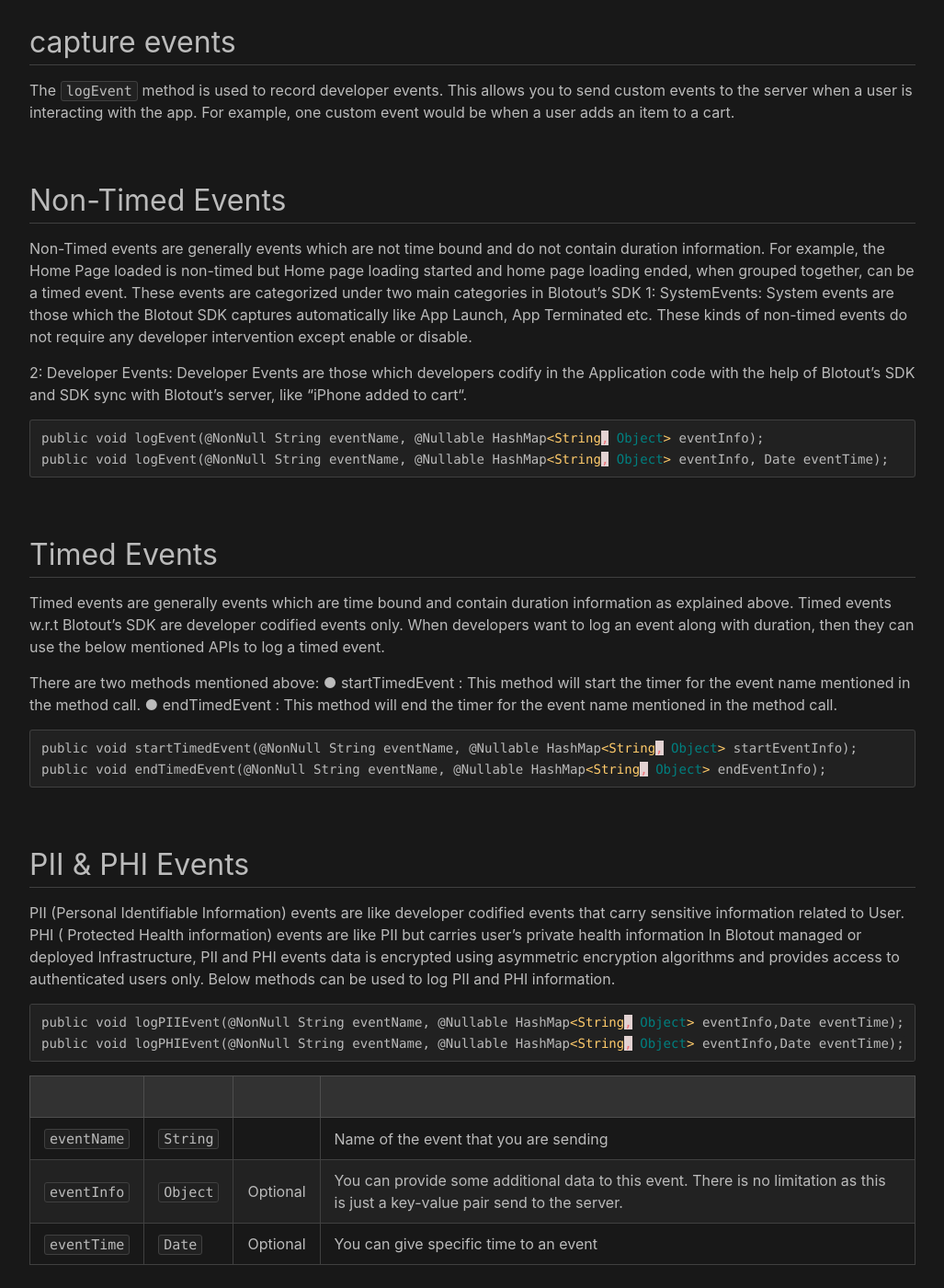
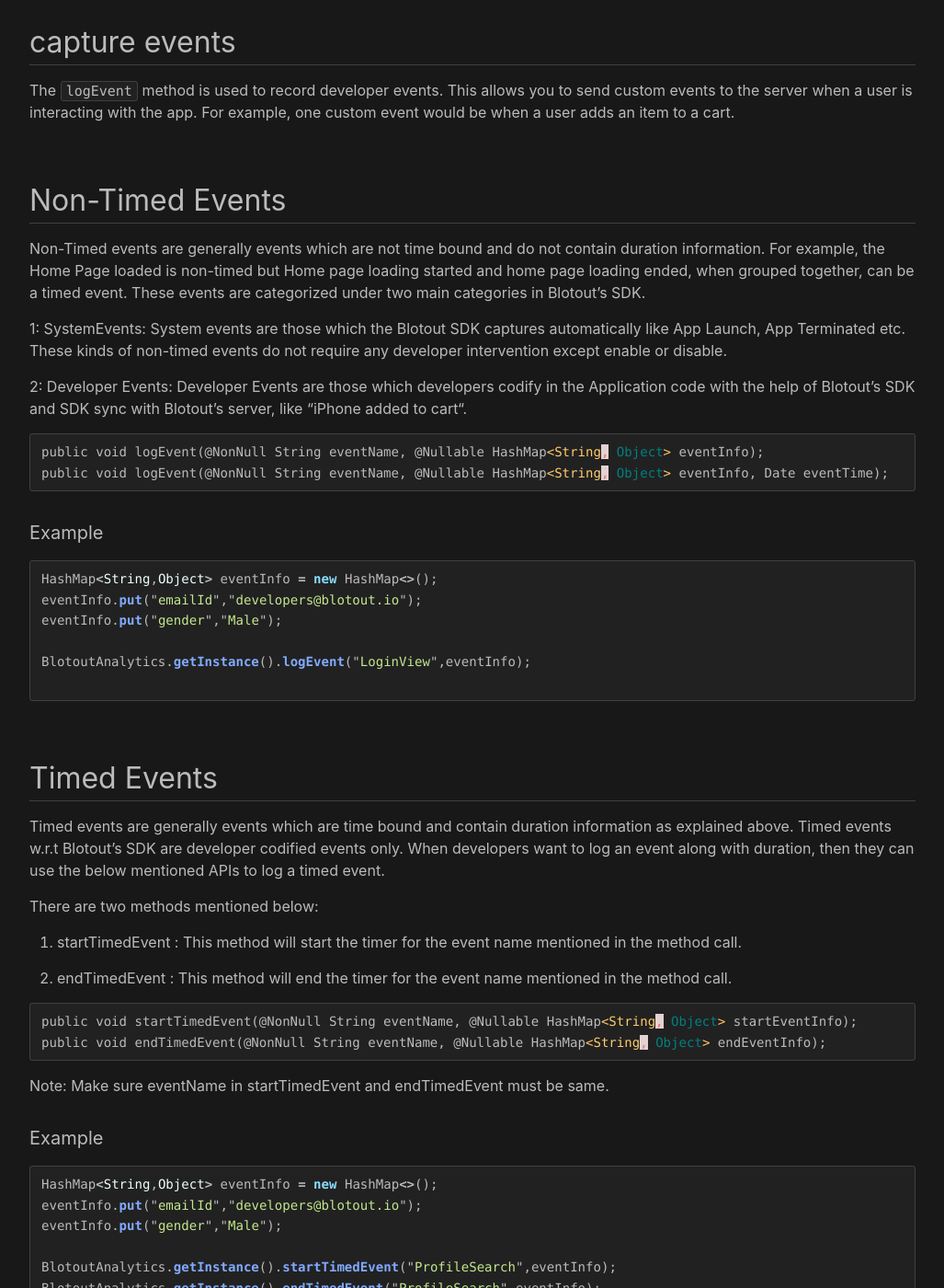
Before and after one commit to blotoutio/sdk-android, a Jekyll site: the page built from docs/api.md, in a window 1280 px wide and 1400 px high, scrolled down 899 px. Shown: the whole window at 92% size, without its empty margins (126-1153 px from the left). Built offline with Jekyll 4.4.1, drawn with Linux system fonts in a browser that asks for light colours; our own code applies the rules of GitHub Pages for plain Markdown files; some of the changed text lies outside the part shown.

Commit message:
update api page

````diff
--- a/docs/api.md
+++ b/docs/api.md
@@ -25,7 +25,8 @@ The `logEvent` method is used to record developer events. This allows you to sen
 
 ## Non-Timed Events
 Non-Timed events are generally events which are not time bound and do not contain duration information. For example, the Home Page loaded is non-timed but Home page loading started and home page loading ended, when grouped together, can be a timed event.
-These events are categorized under two main categories in Blotout’s SDK
+These events are categorized under two main categories in Blotout’s SDK.
+
 1: SystemEvents:
 System events are those which the Blotout SDK captures automatically like App Launch, App Terminated etc. These kinds of non-timed events do not require any developer intervention except enable or disable.
 
@@ -37,17 +38,41 @@ public void logEvent(@NonNull String eventName, @Nullable HashMap<String, Object
 public void logEvent(@NonNull String eventName, @Nullable HashMap<String, Object> eventInfo, Date eventTime);
 ```
 
+#### Example
+```js
+HashMap<String,Object> eventInfo = new HashMap<>();
+eventInfo.put("emailId","developers@blotout.io");
+eventInfo.put("gender","Male");
+
+BlotoutAnalytics.getInstance().logEvent("LoginView",eventInfo);
+
+```
+
 ## Timed Events
 Timed events are generally events which are time bound and contain duration information as explained above. Timed events w.r.t Blotout’s SDK are developer codified events only.
 When developers want to log an event along with duration, then they can use the below mentioned APIs to log a timed event.
 
-There are two methods mentioned above:
-● startTimedEvent : This method will start the timer for the event name mentioned in the method call.
-● endTimedEvent : This method will end the timer for the event name mentioned in the method call.
+There are two methods mentioned below:
+
+1. startTimedEvent : This method will start the timer for the event name mentioned in the method call.
+
+2. endTimedEvent : This method will end the timer for the event name mentioned in the method call.
 
 ```html
 public void startTimedEvent(@NonNull String eventName, @Nullable HashMap<String, Object> startEventInfo);
 public void endTimedEvent(@NonNull String eventName, @Nullable HashMap<String, Object> endEventInfo);
+```
+Note: Make sure eventName in startTimedEvent and endTimedEvent must be same.
+
+#### Example
+```js
+HashMap<String,Object> eventInfo = new HashMap<>();
+eventInfo.put("emailId","developers@blotout.io");
+eventInfo.put("gender","Male");
+
+BlotoutAnalytics.getInstance().startTimedEvent("ProfileSearch",eventInfo);
+BlotoutAnalytics.getInstance().endTimedEvent("ProfileSearch",eventInfo);
+
 ```
 
 ## PII & PHI Events
````
Also changed, not shown: other parts of docs/api.md (+0 -1 lines), docs/integration.md (+1 -1 lines).
